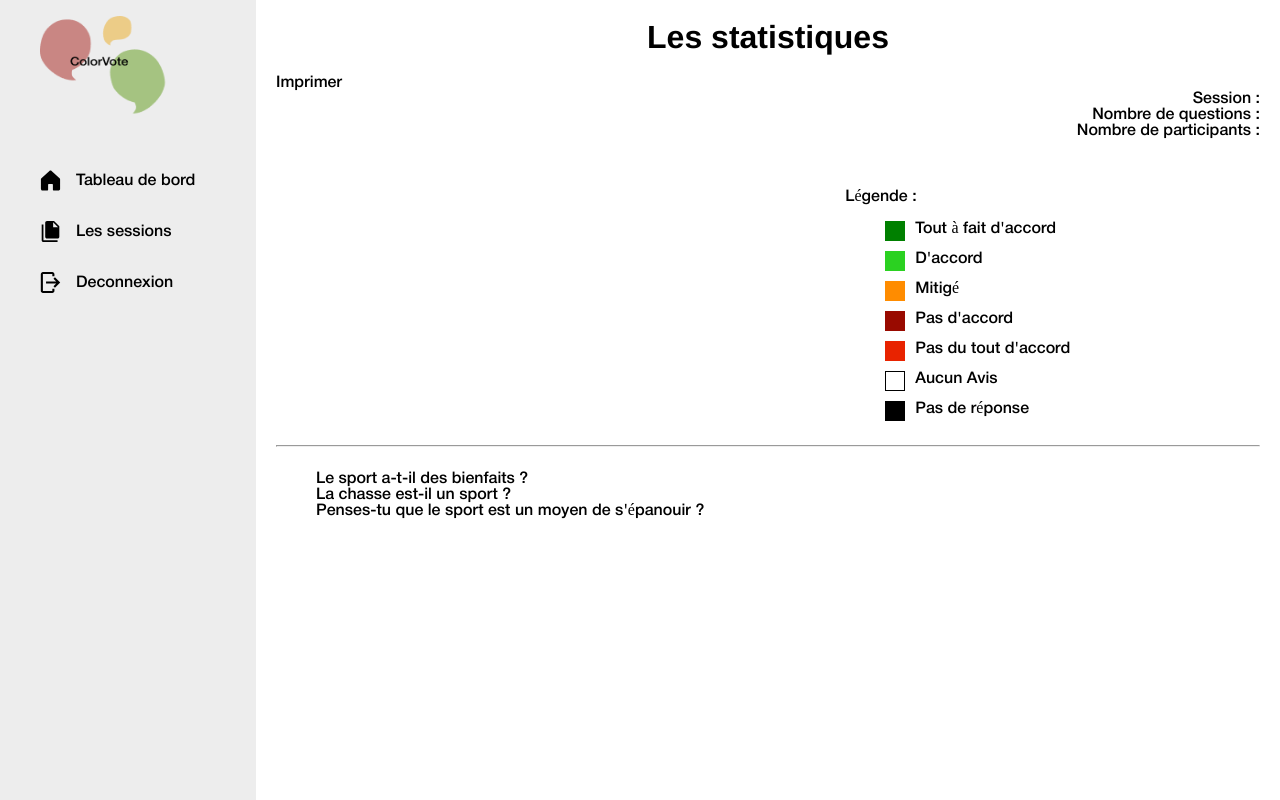
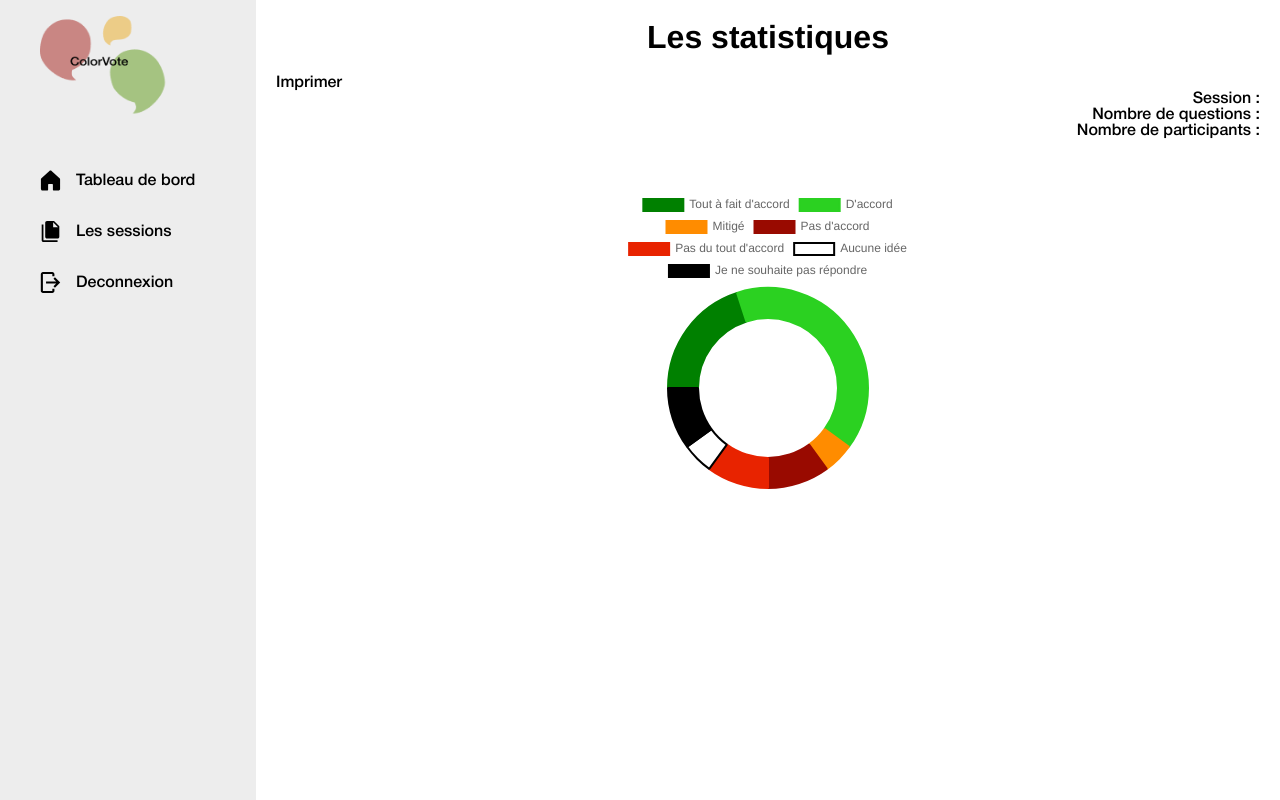
Before and after one commit to Jeff-Erson44/Color-vote, a Next.js app: page /dashboard/statistic in a window 1280 px wide. Built offline with nearby package versions, Linux system fonts and the light colour scheme.

Commit message:
piecharts

```diff
--- a/components/PieCharts.js
+++ b/components/PieCharts.js
@@ -1,30 +1,85 @@
 import styled from "styled-components";
-import Chart from "chart.js";
+import Chart, { DoughnutController } from "chart.js";
+import { Doughnut } from "react-chartjs-2";
 
 const PieChartsStyle = styled.section `
 
 `
+
 const data = {
     labels: [
-      'Red',
-      'Blue',
-      'Yellow'
+        'Tout à fait d\'accord',
+        'D\'accord',
+        'Mitigé',
+        'Pas d\'accord',
+        'Pas du tout d\'accord',
+        'Aucune idée',
+        "Je ne souhaite pas répondre"
     ],
+
     datasets: [{
-      label: 'My First Dataset',
-      data: [300, 50, 100],
-      backgroundColor: [
-        'rgb(255, 99, 132)',
-        'rgb(54, 162, 235)',
-        'rgb(255, 205, 86)'
-      ],
-      hoverOffset: 4
+        label: 'Les statistiques',
+        data: [20, 40, 5, 10, 10, 5, 10],
+        backgroundColor: [
+            '#008000',
+            '#2BD121',
+            '#FF8C00',
+            '#990A00',
+            '#E82300',
+            '#FFFFFF',
+            '#000000'
+        ],
+        borderColor: [
+            '#008000',
+            '#2BD121',
+            '#FF8C00',
+            '#990A00',
+            '#E82300',
+            '#000000',
+            '#000000'
+        ],
     }]
+
+};
+
+const config = {
+    type: 'doughnut',
+    data: data,
+    options: {
+    responsive: true,
+    plugins: {
+        legend: {
+            position: 'bottom',
+        },
+        title: {
+          display:  false,
+        }
+      }
+    },
   };
+
+
+
 export default function PieCharts() {
     return (
         <>
-        <p></p>
+        <Doughnut data={data} options={{
+          plugins: {
+            legend: {
+              display: true,
+
+            },
+            tooltip: {
+              enabled: true
+            }
+          },rotation: -90,
+          circumference: 360,
+          cutout: "70%",
+          maintainAspectRatio: true,
+          responsive: true
+        }} >
+
+        </Doughnut>
         </>
     )
 }
--- a/package.json
+++ b/package.json
@@ -21,6 +21,7 @@
     "next-pwa": "^5.6.0",
     "prisma": "^4.8.1",
     "react": "18.2.0",
+    "react-chartjs-2": "^5.2.0",
     "react-dom": "18.2.0",
     "styled-components": "^5.3.6",
     "universalify": "^2.0.0",
--- a/pages/dashboard/statistic.js
+++ b/pages/dashboard/statistic.js
@@ -24,6 +24,7 @@ p{
     display: flex;
     justify-content: space-around;
     margin-top: 50px;
+
 .legend{
 li{
     list-style-type: none;
@@ -37,43 +38,14 @@ li{
 
 }
 
-
-.darkgreen{
-    background-color: var(--darkgreen);
-}
-
-.lightgreen{
-    background-color: var(--lightgreen);
-}
-
-.orange{
-    background-color: var(--orange);
-}
-.lightred{
-    background-color: var(--lightred);
-}
-
-.darkred{
-    background-color: var(--darkred);
-}
-
-.white{
-    background-color: var(--white);
-    border: 1px solid var(--black);
-}
-
-.black{
-    background-color: var(--black);
-}
-}
-}
-
 .answers{
     display: flex;
+}
+.piecharts{
+    width: 200px;
+}
+`
 
-}
-
-`
 export default function Statistic() {
     return (
 
@@ -96,33 +68,12 @@ export default function Statistic() {
         </div>
 
         <section className="graphic">
+            <div className="piecharts">
             <PieCharts />
+            </div>
 
-            <div className="legend">
-                <p>Légende :</p>
-                    <ul>
-                        <li><div className="darkgreen color"></div>Tout à fait d'accord</li>
-                        <li><div className="lightgreen color"></div>D'accord</li>
-                        <li><div className="orange color"></div>Mitigé</li>
-                        <li><div className="darkred color"></div>Pas d'accord</li>
-                        <li><div className="lightred color"></div>Pas du tout d'accord</li>
-                        <li><div className="white color"></div>Aucun Avis</li>
-                        <li><div className="black color"></div>Pas de réponse</li>
-                    </ul>
-            </div>
+
         </section>
-        <hr />
-        <div className="answers">
-            <ul>
-                <li>Le sport a-t-il des bienfaits ?
-                <div className="darkgreen color"></div>
-                </li>
-                <li>
-                    La chasse est-il un sport ?
-                </li>
-                <li>Penses-tu que le sport est un moyen de s'épanouir ?</li>
-            </ul>
-        </div>
     </StatisticStyle>
         </>
     )
```
Also changed, not shown: 1 other file (tests, documents, lock files or other folders).
